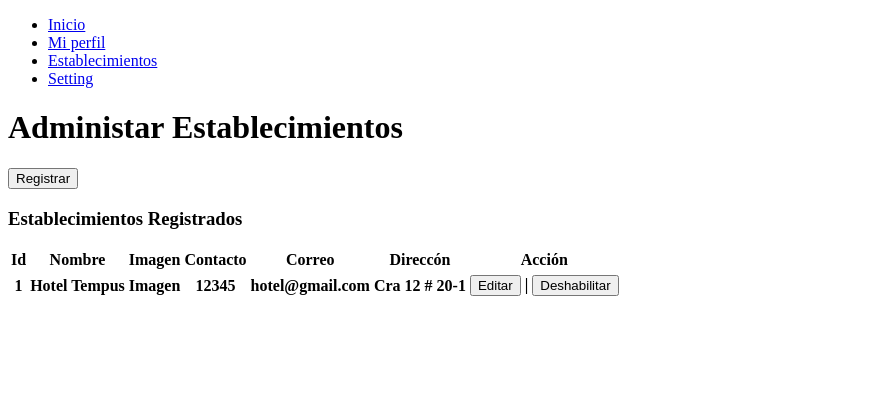
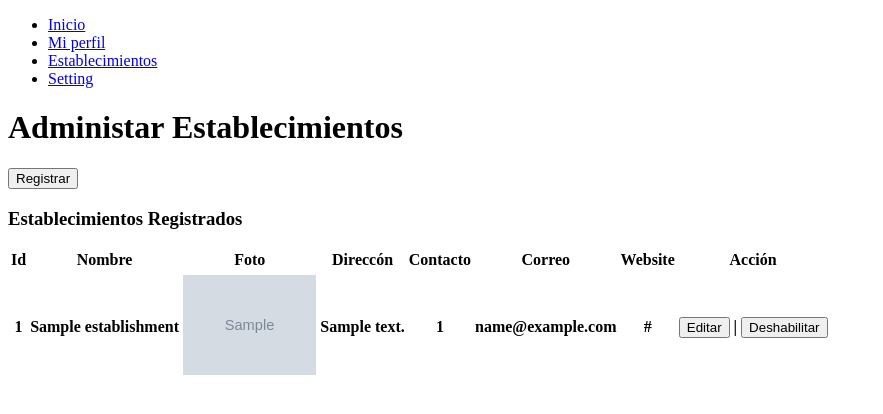
Before and after one commit to Ludwinghc/H-Sanity, a Django app: page /hotel/view in a window 1280 px wide. Shown: the top 414 px of the page, without its empty margins (0-883 px from the left). Run offline with Django 4.2, Linux system fonts and the light colour scheme; tables that the repository leaves empty hold one stand-in row (values such as "Sample post"); grey boxes marked "Sample" are stand-in pictures; lists and menus that the app fills with data are empty.

Commit message:
Media root establishment config

```diff
--- a/HSanity/HSanity/settings.py
+++ b/HSanity/HSanity/settings.py
@@ -11,6 +11,7 @@ https://docs.djangoproject.com/en/4.2/ref/settings/
 """
 
 from pathlib import Path
+import os
 
 # Build paths inside the project like this: BASE_DIR / 'subdir'.
 BASE_DIR = Path(__file__).resolve().parent.parent
@@ -126,3 +127,8 @@ STATIC_URL = 'static/'
 # https://docs.djangoproject.com/en/4.2/ref/settings/#default-auto-field
 
 DEFAULT_AUTO_FIELD = 'django.db.models.BigAutoField'
+
+# own code
+
+MEDIA_ROOT = os.path.join(BASE_DIR, "")
+MEDIA_URL = '/images/'
--- a/HSanity/establishment/templates/hotel/view.html
+++ b/HSanity/establishment/templates/hotel/view.html
@@ -15,26 +15,32 @@ Inicio
             <tr>
                 <th>Id</th>
                 <th>Nombre</th>
-                <th>Imagen</th>
+                <th>Foto</th>
+                <th>Direccón</th>
                 <th>Contacto</th>
                 <th>Correo</th>
-                <th>Direccón</th>
+                <th>Website</th>
                 <th>Acción</th>
             <tr>
         </thead>
         <tbody>
+            {% for hotel in hoteles %}
             <tr>
-                <th>1</th>
-                <th>Hotel Tempus</th>
-                <th>Imagen</th>
-                <th>12345</th>
-                <th>hotel@gmail.com</th>
-                <th>Cra 12 # 20-1</th>
+                <th>{{ hotel.id }}</th>
+                <th>{{ hotel.name }}</th>
+                <th>
+                    <img src="{{ hotel.photo.url }}" height="100">
+                </th>
+                <th>{{ hotel.address }}</th>
+                <th>{{ hotel.contact }}</th>
+                <th>{{ hotel.mail }}</th>
+                <th>{{ hotel.website }}</th>
                 <th>
                     <a href="{% url 'edit' %}"><button>Editar</button></a> |
                     <a href="#"><button>Deshabilitar</button></a>
                 </th>
             <tr>
+            {% endfor %}
         </tbody>
 </div>
 {% endblock %}
--- a/HSanity/establishment/urls.py
+++ b/HSanity/establishment/urls.py
@@ -1,9 +1,12 @@
 from django.urls import path
 from . import views
+from django.conf import settings
+from django.contrib.staticfiles.urls import static
 
 urlpatterns = [
     path('hotel/', views.home, name='home'),
     path('hotel/view', views.view, name='view'),
     path('hotel/create', views.create, name='create'),
     path('hotel/edit', views.edit, name='edit'),
-]
+
+]+ static(settings.MEDIA_URL, document_root=settings.MEDIA_ROOT)
```
